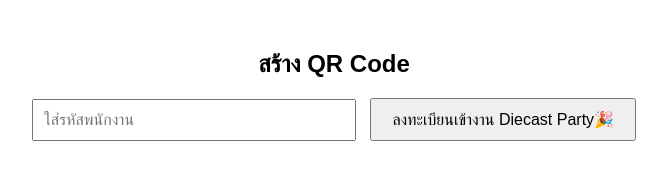
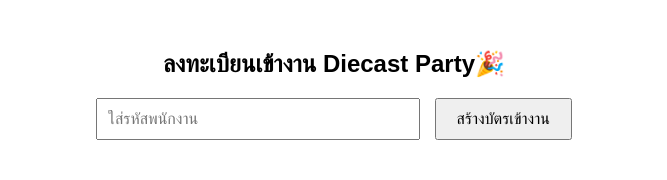
Before and after one commit to EngDiecast/EngDiecast.github.io, a plain HTML site: page index.html in a window 1280 px wide. Shown: the whole page, without its empty margins (306-973 px from the left). Drawn offline with Linux system fonts and the light colour scheme.

Commit message:
Update index.html

```diff
--- a/index.html
+++ b/index.html
@@ -26,9 +26,9 @@
 </head>
 <body>
 
-  <h2>สร้าง QR Code</h2>
+  <h2>ลงทะเบียนเข้างาน Diecast Party🎉</h2>
   <input type="text" id="text-input" placeholder="ใส่รหัสพนักงาน">
-  <button onclick="generateQR()">ลงทะเบียนเข้างาน Diecast Party🎉</button>
+  <button onclick="generateQR()">สร้างบัตรเข้างาน</button>
 
   <div id="qrcode"></div>
 
```
